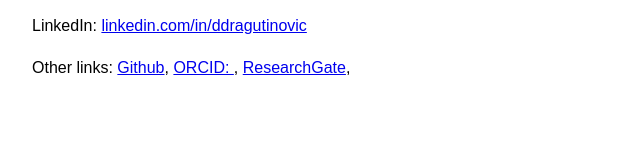
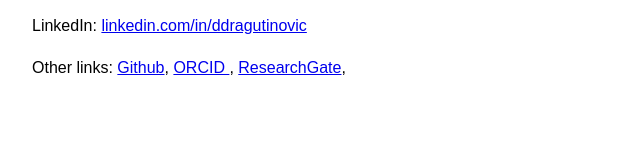
Before and after one commit to DusanDragutinovic/DusanDragutinovic.github.io, a plain HTML site: page index.html in a window 1280 px wide. Shown: the part 251-404 px from the top of the page, 208-848 px from the left. Drawn offline with Linux system fonts and the light colour scheme.

Commit message:
Update index.html

```diff
--- a/index.html
+++ b/index.html
@@ -26,7 +26,7 @@
     <p>Email: dusandragutinovic1 (at) gmail.com</p>
 
     <p>LinkedIn: <a href="https://www.linkedin.com/in/ddragutinovic/">linkedin.com/in/ddragutinovic</a></p>
-    <p> Other links: <a href="https://github.com/DusanDragutinovic">Github</a>,  <a href="https://orcid.org/0009-0009-5187-7033">ORCID: </a>,
+    <p> Other links: <a href="https://github.com/DusanDragutinovic">Github</a>,  <a href="https://orcid.org/0009-0009-5187-7033">ORCID </a>,
         <a href="https://www.researchgate.net/profile/Dusan-Dragutinovic">ResearchGate</a>, </p>
 
 
```
